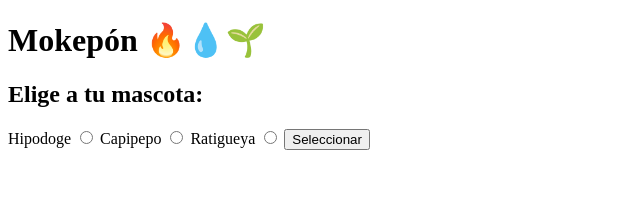
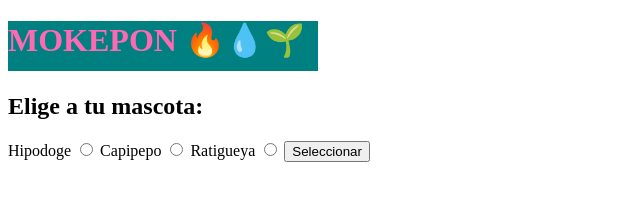
Before and after one commit to cesarbranding/Mokepon, a plain HTML site: page mokepon/mokepon.html in a window 1280 px wide. Shown: the whole page, without its empty margins (0-640 px from the left). Drawn offline with Linux system fonts and the light colour scheme.

Commit message:
modificacion inicial css

```diff
--- a/mokepon/mokepon.html
+++ b/mokepon/mokepon.html
@@ -9,7 +9,7 @@
     <link rel="stylesheet" href="styles.css">
     </head>
 <body>
-    <h1>Mokepón 🔥💧🌱</h1>
+    <h1 class="titulo">MOKEPON 🔥💧🌱</h1>
 
     <section id="seleccionar-mascota">
         <h2>Elige a tu mascota:</h2>
--- a/mokepon/styles.css
+++ b/mokepon/styles.css
@@ -0,0 +1,6 @@
+.titulo {
+    color: hotpink;
+    width: 310px;
+    height: 50px;
+    background-color: teal;
+}
```
